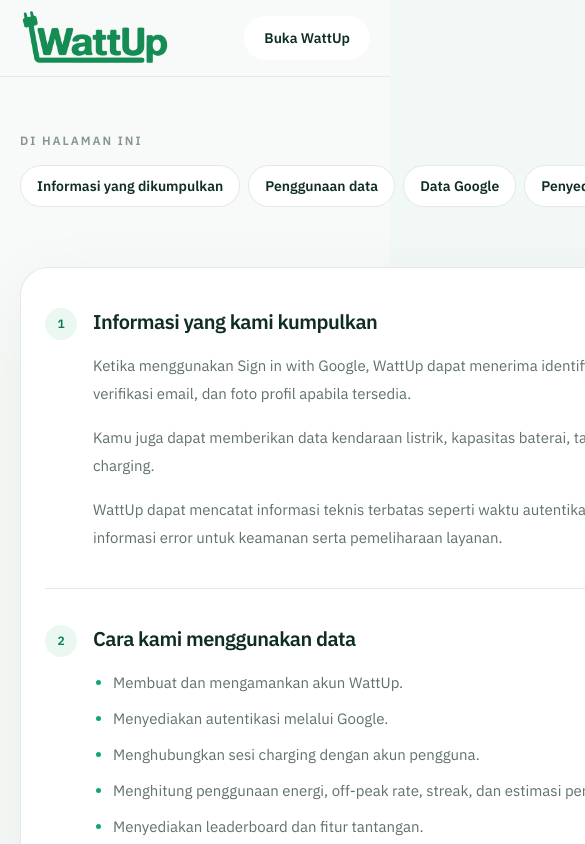
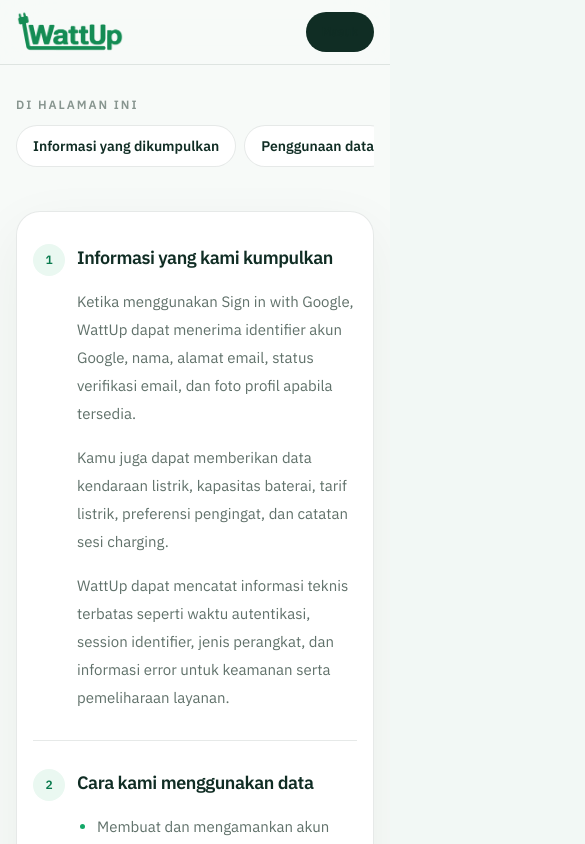
Before and after one commit to akmlrnyn/WattUp, a Next.js app: page /privacy in a window 390 px wide. Shown: the top 844 px of the page, 585 px wide, since content can reach past the window. Built offline with nearby package versions, Linux system fonts and the light colour scheme; no server answers.

Commit message:
refactor[UI]: responsive and button adjusment

```diff
--- a/src/app/privacy/page.tsx
+++ b/src/app/privacy/page.tsx
@@ -2,7 +2,6 @@
 import Link from "next/link";
 
 import {
-  DocumentHero,
   DocumentLayout,
   LegalSection,
   PublicPageShell,
--- a/src/app/terms/page.tsx
+++ b/src/app/terms/page.tsx
@@ -1,7 +1,6 @@
 import type { Metadata } from "next";
 
 import {
-  DocumentHero,
   DocumentLayout,
   LegalSection,
   PublicPageShell,
--- a/src/components/public/public-page-shell.tsx
+++ b/src/components/public/public-page-shell.tsx
@@ -1,30 +1,28 @@
 import type { ReactNode } from "react";
+import Image from "next/image";
 import Link from "next/link";
 
 import { publicAppConfig } from "@/config/public-app";
-import { BrandWordmark } from "@/shared/presentation/components/brand-mark";
 
 export type DocumentNavigationItem = {
   id: string;
   label: string;
 };
 
-interface WattUpLogoProps {
-  priority?: boolean;
-}
-
-export function WattUpLogo({
-  priority = false,
-}: WattUpLogoProps) {
+export function WattUpLogo() {
   return (
     <Link
-      href="/about"
-      aria-label="WattUp"
-      className="group inline-flex items-center"
+      href="/"
+      aria-label="Kembali ke halaman utama WattUp"
+      className="inline-flex shrink-0 items-center transition-opacity hover:opacity-80"
     >
-      <BrandWordmark
-        priority={priority}
-        className="transition-transform duration-300 group-hover:scale-[1.02]"
+      <Image
+        src="/brand/wattup-logo.png"
+        alt="WattUp"
+        width={960}
+        height={412}
+        priority
+        className="h-auto w-[108px] sm:w-[124px]"
       />
     </Link>
   );
@@ -36,14 +34,17 @@
   children: ReactNode;
 }) {
   return (
-    <div className="min-h-screen bg-[#F7FAF8] font-sans text-[#102D24]">
-      <header className="sticky top-0 z-50 border-b border-[#102D24]/8 bg-[#F7FAF8]/90 backdrop-blur-xl">
-        <div className="mx-auto flex h-[76px] max-w-[1240px] items-center justify-between px-5 sm:px-8">
-          <WattUpLogo priority />
+    <div className="min-h-screen overflow-x-clip bg-[#F7FAF8] font-sans text-[#102D24]">
+      <header className="sticky top-0 z-50 border-b border-[#102D24]/10 bg-[#F7FAF8]/90 backdrop-blur-xl">
+        <div className="mx-auto flex h-16 w-full max-w-[1240px] items-center justify-between gap-4 px-4 sm:h-[76px] sm:px-6 lg:px-8">
+          <WattUpLogo />
 
-          <nav className="hidden items-center gap-8 text-sm font-semibold text-[#52655E] md:flex">
+          <nav
+            aria-label="Navigasi utama"
+            className="hidden items-center gap-7 text-sm font-semibold text-[#52655E] lg:flex"
+          >
             <Link
-              href="/about"
+              href="/"
               className="transition-colors hover:text-[#087A4D]"
             >
               Tentang
@@ -72,18 +73,19 @@
           </nav>
 
           <Link
-            href="/dashboard"
-            className="inline-flex h-11 items-center justify-center rounded-full bg-[#ffff] px-5 text-sm font-bold text-white transition-all hover:-translate-y-0.5 hover:bg-[#087A4D] hover:shadow-lg hover:text-white"
+            href="/sign-in"
+            className="inline-flex h-10 shrink-0 items-center justify-center rounded-full bg-[#102D24] px-4 text-xs font-bold text-white transition-all hover:-translate-y-0.5 hover:bg-[#087A4D] hover:shadow-lg sm:h-11 sm:px-5 sm:text-sm"
           >
-            Buka WattUp
+            <span className="sm:hidden">Masuk</span>
+            <span className="hidden sm:inline text-white">Buka WattUp</span>
           </Link>
         </div>
       </header>
 
-      <main>{children}</main>
+      <main className="min-w-0">{children}</main>
 
       <footer className="border-t border-[#102D24]/10 bg-white">
-        <div className="mx-auto max-w-[1240px] px-5 py-10 sm:px-8">
+        <div className="mx-auto w-full max-w-[1240px] px-4 py-10 sm:px-6 lg:px-8">
           <div className="flex flex-col justify-between gap-10 md:flex-row">
             <div className="max-w-sm">
               <WattUpLogo />
@@ -94,31 +96,31 @@
               </p>
             </div>
 
-            <div className="grid grid-cols-2 gap-x-12 gap-y-4 text-sm">
+            <div className="grid grid-cols-1 gap-x-12 gap-y-4 text-sm sm:grid-cols-2">
               <Link
-                href="/about"
-                className="font-semibold hover:text-[#087A4D]"
+                href="/"
+                className="font-semibold transition-colors hover:text-[#087A4D]"
               >
                 Tentang WattUp
               </Link>
 
               <Link
                 href="/privacy"
-                className="font-semibold hover:text-[#087A4D]"
+                className="font-semibold transition-colors hover:text-[#087A4D]"
               >
                 Kebijakan Privasi
               </Link>
 
               <Link
                 href="/terms"
-                className="font-semibold hover:text-[#087A4D]"
+                className="font-semibold transition-colors hover:text-[#087A4D]"
               >
                 Ketentuan Layanan
               </Link>
 
               <Link
                 href="/data-deletion"
-                className="font-semibold hover:text-[#087A4D]"
+                className="font-semibold transition-colors hover:text-[#087A4D]"
               >
                 Penghapusan Data
               </Link>
@@ -132,7 +134,7 @@
 
             <a
               href={`mailto:${publicAppConfig.supportEmail}`}
-              className="hover:text-[#087A4D]"
+              className="break-all transition-colors hover:text-[#087A4D]"
             >
               {publicAppConfig.supportEmail}
             </a>
@@ -155,26 +157,27 @@
   description,
 }: DocumentHeroProps) {
   return (
-    <section className="relative overflow-hidden border-b border-[#102D24]/8 bg-white">
-      <div className="pointer-events-none absolute -right-32 -top-40 h-[440px] w-[440px] rounded-full bg-[#CFF7E3] blur-3xl" />
-      <div className="pointer-events-none absolute -left-32 bottom-0 h-64 w-64 rounded-full bg-[#E9F8EF] blur-3xl" />
+    <section className="relative overflow-hidden border-b border-[#102D24]/10 bg-white">
+      <div className="pointer-events-none absolute -right-40 -top-40 h-[360px] w-[360px] rounded-full bg-[#CFF7E3] blur-3xl sm:h-[440px] sm:w-[440px]" />
 
-      <div className="relative mx-auto max-w-[1240px] px-5 py-20 sm:px-8 sm:py-28">
+      <div className="pointer-events-none absolute -left-32 bottom-0 h-56 w-56 rounded-full bg-[#E9F8EF] blur-3xl sm:h-64 sm:w-64" />
+
+      <div className="relative mx-auto w-full max-w-[1240px] px-4 py-14 sm:px-6 sm:py-20 lg:px-8 lg:py-28">
         <div className="max-w-4xl">
-          <div className="inline-flex items-center gap-2 rounded-full border border-[#087A4D]/15 bg-[#EAF8F1] px-4 py-2 text-xs font-bold uppercase tracking-[0.16em] text-[#087A4D]">
-            <span className="h-2 w-2 rounded-full bg-[#13C77A]" />
-            {category}
+          <div className="inline-flex max-w-full items-center gap-2 rounded-full border border-[#087A4D]/15 bg-[#EAF8F1] px-3.5 py-2 text-[11px] font-bold uppercase tracking-[0.14em] text-[#087A4D] sm:px-4 sm:text-xs sm:tracking-[0.16em]">
+            <span className="h-2 w-2 shrink-0 rounded-full bg-[#13C77A]" />
+            <span className="truncate">{category}</span>
           </div>
 
-          <h1 className="mt-7 max-w-3xl text-5xl font-black tracking-[-0.055em] text-[#102D24] sm:text-6xl lg:text-7xl">
+          <h1 className="mt-6 max-w-3xl break-words text-4xl font-black tracking-[-0.045em] text-[#102D24] sm:mt-7 sm:text-6xl sm:tracking-[-0.055em] lg:text-7xl">
             {title}
           </h1>
 
-          <p className="mt-7 max-w-2xl text-lg leading-8 text-[#60716A] sm:text-xl">
+          <p className="mt-5 max-w-2xl text-base leading-7 text-[#60716A] sm:mt-7 sm:text-xl sm:leading-8">
             {description}
           </p>
 
-          <p className="mt-8 text-sm font-semibold text-[#7A8983]">
+          <p className="mt-6 text-xs font-semibold text-[#7A8983] sm:mt-8 sm:text-sm">
             Terakhir diperbarui {publicAppConfig.lastUpdated}
           </p>
         </div>
@@ -193,20 +196,23 @@
   children,
 }: DocumentLayoutProps) {
   return (
-    <section className="mx-auto max-w-[1240px] px-5 py-14 sm:px-8 sm:py-20">
-      <div className="grid gap-12 lg:grid-cols-[240px_minmax(0,760px)] lg:justify-between">
-        <aside>
-          <div className="sticky top-28">
-            <p className="mb-4 text-xs font-bold uppercase tracking-[0.16em] text-[#87958F]">
+    <section className="w-full px-4 py-8 sm:px-6 sm:py-12 lg:px-8 lg:py-20">
+      <div className="mx-auto grid w-full max-w-[1240px] min-w-0 gap-8 lg:grid-cols-[220px_minmax(0,760px)] lg:justify-between lg:gap-12">
+        <aside className="min-w-0 max-w-full">
+          <div className="lg:sticky lg:top-28">
+            <p className="mb-3 text-xs font-bold uppercase tracking-[0.16em] text-[#87958F] lg:mb-4">
               Di halaman ini
             </p>
 
-            <nav className="-mx-2 flex gap-2 overflow-x-auto px-2 pb-3 lg:mx-0 lg:block lg:space-y-1 lg:overflow-visible lg:px-0 lg:pb-0">
+            <nav
+              aria-label="Navigasi dokumen"
+              className="flex max-w-full snap-x gap-2 overflow-x-auto overscroll-x-contain pb-3 [scrollbar-width:none] [&::-webkit-scrollbar]:hidden lg:block lg:space-y-1 lg:overflow-visible lg:pb-0"
+            >
               {navigation.map((item) => (
                 <a
                   key={item.id}
                   href={`#${item.id}`}
-                  className="shrink-0 rounded-full border border-[#102D24]/10 bg-white px-4 py-2.5 text-sm font-semibold text-[#52655E] transition hover:border-[#087A4D]/30 hover:bg-[#EAF8F1] hover:text-[#087A4D] lg:block lg:rounded-xl lg:border-transparent lg:bg-transparent"
+                  className="shrink-0 snap-start whitespace-nowrap rounded-full border border-[#102D24]/10 bg-white px-4 py-2.5 text-sm font-semibold text-[#52655E] transition hover:border-[#087A4D]/30 hover:bg-[#EAF8F1] hover:text-[#087A4D] lg:block lg:whitespace-normal lg:rounded-xl lg:border-transparent lg:bg-transparent"
                 >
                   {item.label}
                 </a>
@@ -214,9 +220,7 @@
             </nav>
 
             <div className="mt-8 hidden rounded-2xl bg-[#102D24] p-5 text-white lg:block">
-              <p className="text-sm font-bold">
-                Ada pertanyaan?
-              </p>
+              <p className="text-sm font-bold">Ada pertanyaan?</p>
 
               <p className="mt-2 text-xs leading-5 text-white/65">
                 Hubungi kami mengenai akun, privasi, atau penggunaan
@@ -225,7 +229,7 @@
 
               <a
                 href={`mailto:${publicAppConfig.supportEmail}`}
-                className="mt-4 inline-flex text-xs font-bold text-[#6EF0AF] hover:text-white"
+                className="mt-4 inline-flex text-xs font-bold text-[#6EF0AF] transition-colors hover:text-white"
               >
                 Hubungi WattUp →
               </a>
@@ -233,7 +237,7 @@
           </div>
         </aside>
 
-        <article className="rounded-[28px] border border-[#102D24]/10 bg-white px-6 shadow-[0_24px_80px_rgba(16,45,36,0.06)] sm:px-10">
+        <article className="min-w-0 w-full max-w-full overflow-hidden rounded-3xl border border-[#102D24]/10 bg-white px-4 shadow-[0_20px_60px_rgba(16,45,36,0.06)] sm:rounded-[28px] sm:px-8 lg:px-10 lg:shadow-[0_24px_80px_rgba(16,45,36,0.06)]">
           {children}
         </article>
       </div>
@@ -257,19 +261,19 @@
   return (
     <section
       id={id}
-      className="scroll-mt-28 border-b border-[#102D24]/10 py-9 first:pt-10 last:border-0 last:pb-10"
+      className="scroll-mt-28 border-b border-[#102D24]/10 py-7 first:pt-8 last:border-0 last:pb-8 sm:scroll-mt-32 sm:py-9 sm:first:pt-10 sm:last:pb-10"
     >
-      <div className="flex gap-4 sm:gap-6">
+      <div className="grid min-w-0 grid-cols-[2rem_minmax(0,1fr)] gap-3 sm:gap-6">
         <span className="flex h-8 w-8 shrink-0 items-center justify-center rounded-full bg-[#EAF8F1] text-xs font-black text-[#087A4D]">
           {number}
         </span>
 
         <div className="min-w-0">
-          <h2 className="text-xl font-black tracking-[-0.025em] text-[#102D24] sm:text-2xl">
+          <h2 className="break-words text-lg font-black tracking-[-0.025em] text-[#102D24] sm:text-2xl">
             {title}
           </h2>
 
-          <div className="mt-4 space-y-4 text-[15px] leading-7 text-[#60716A] sm:text-base">
+          <div className="mt-4 min-w-0 space-y-4 break-words text-[15px] leading-7 text-[#60716A] [overflow-wrap:anywhere] sm:text-base">
             {children}
           </div>
         </div>
```
